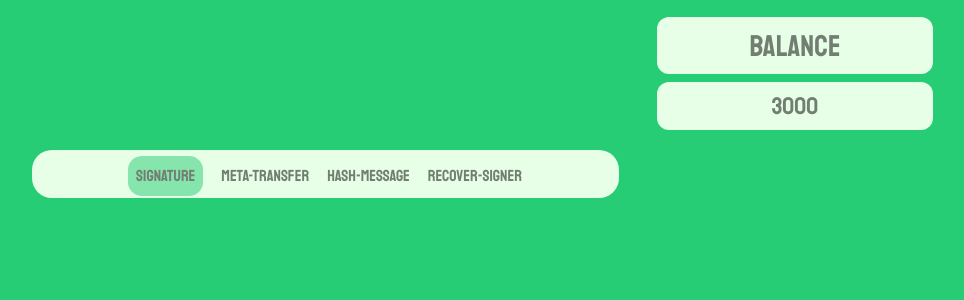
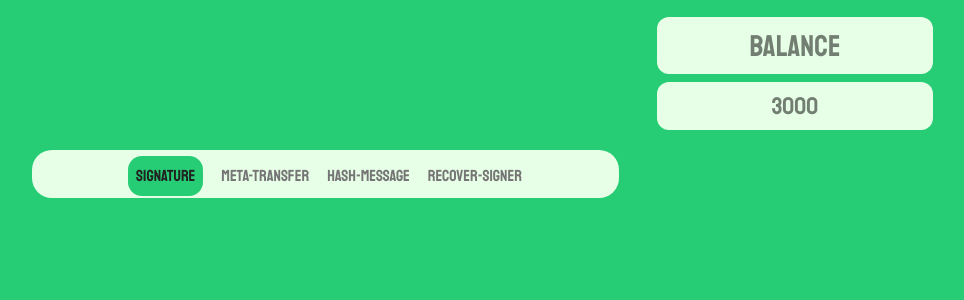
Before and after one commit to Arimsingle/FrontEnd-MetaTransaction, a React (Create React App) app: page / in a window 1280 px wide. Shown: the top 300 px of the page, without its empty margins (315-1279 px from the left). Built offline with nearby package versions, Linux system fonts and the light colour scheme.

Commit message:
[Change] : changed color nav active

```diff
--- a/src/sass/components/navbar.scss
+++ b/src/sass/components/navbar.scss
@@ -20,19 +20,20 @@
             display: flex;
             align-items: center;
             justify-content: center;
-            opacity: 0.5;
             padding: 0;
             li.nav-link {
                 font-size: 16px;
             }
-            li.nav-link.active {
+            li.active {
                 padding: 10px 8px;
                 border-radius: 14px;
+                color: map-get($colors, active-character);
                 background-color: map-get($colors, dart-background);
             }
         }
         ul > li {
             margin-top: -10px;
+            color: map-get($colors, character);
             &:not(:last-child) {
                 margin-right: 18px;
             }
--- a/src/sass/shared/colors.scss
+++ b/src/sass/shared/colors.scss
@@ -2,5 +2,6 @@ $colors: (
     hover-nav-background: #23ff8b,
     dart-background: #26cd75,
     soft-background: #e7ffe7,
+    active-character: #212121,
     character: #757575,
 );
```
Also changed, not shown: src/components/Card.js (added, +7 -0 lines), src/components/CardTransation.js (deleted), src/sass/components/card.scss (added).
